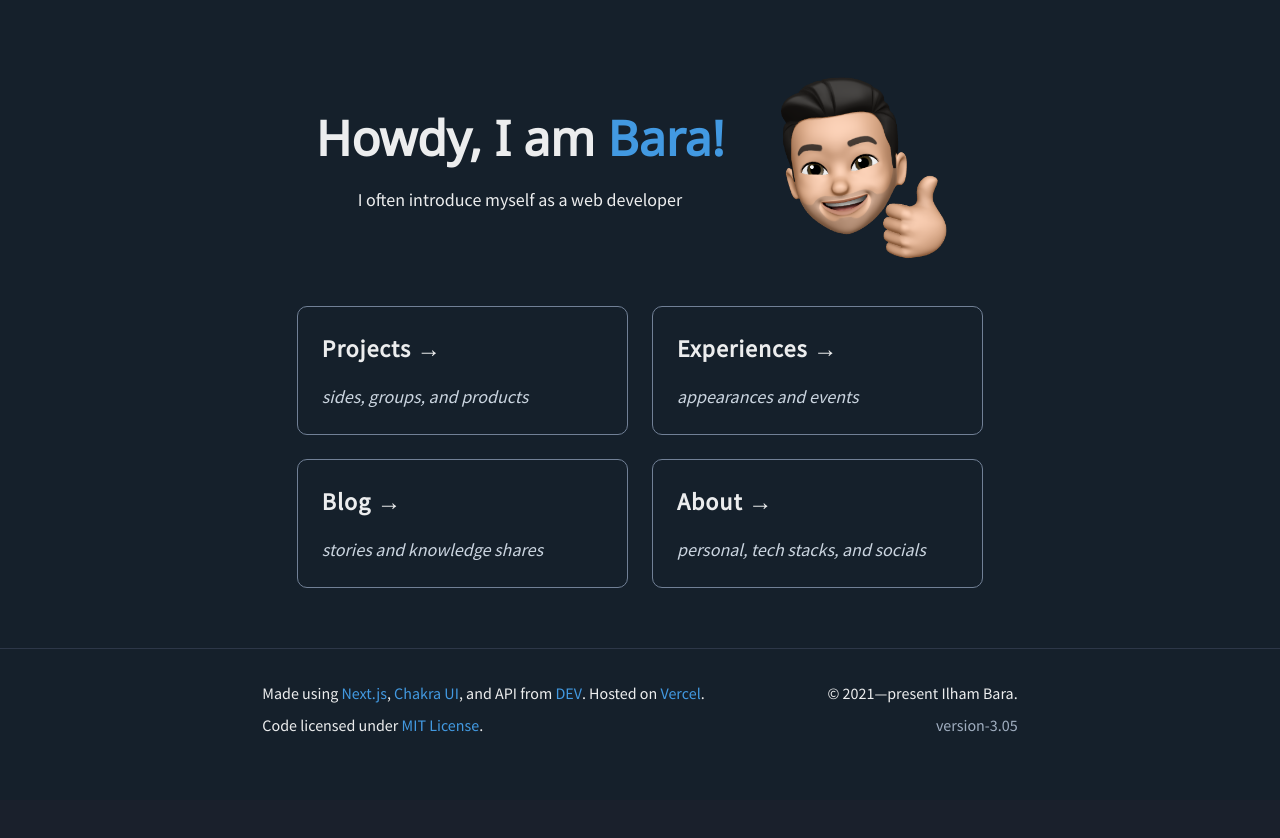
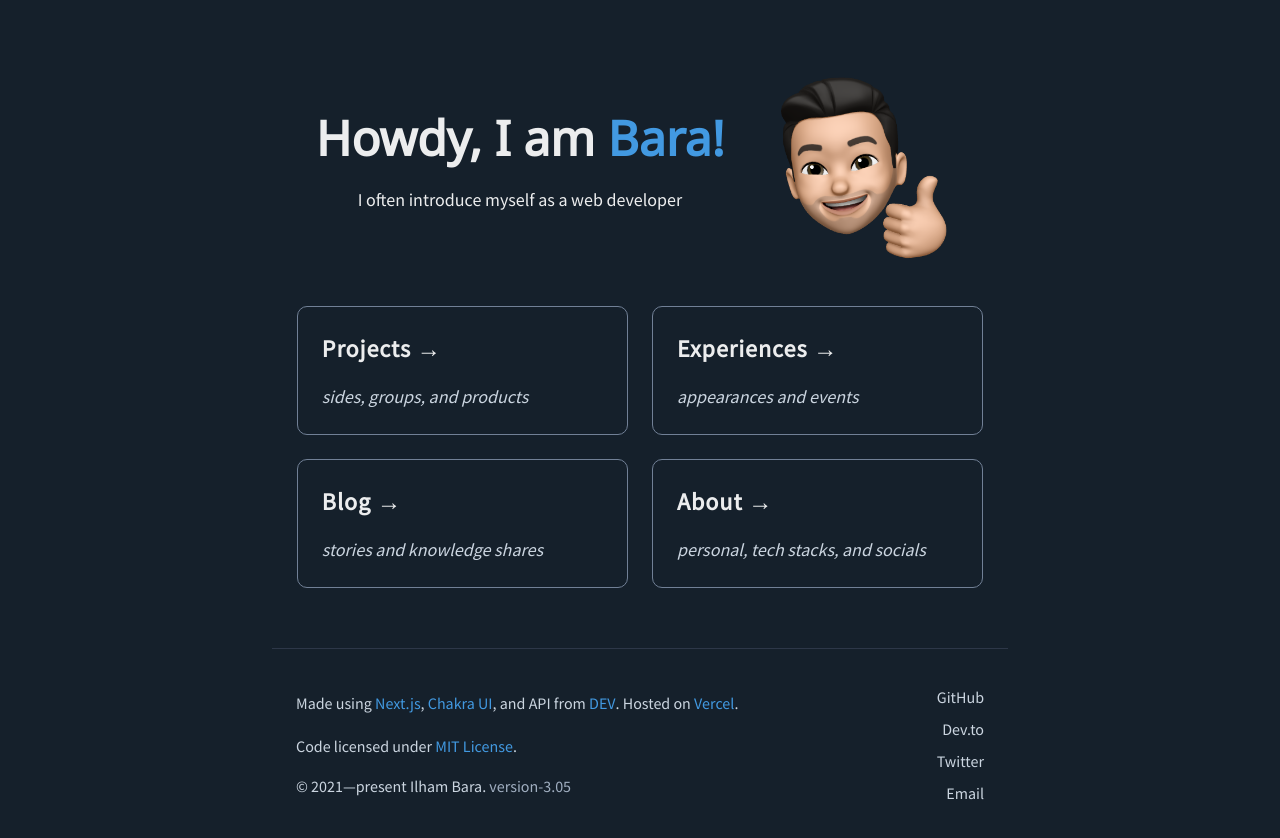
Before and after one commit to ilhambara/portfolio, a Next.js app: page / in a window 1280 px wide. Shown: the top 838 px of the page. Before the commit the page ends 800 px from the top, so only its background shows below. Built offline with nearby package versions, Linux system fonts and the light colour scheme.

Commit message:
Edit: layout on footer

```diff
--- a/components/Footer.js
+++ b/components/Footer.js
@@ -1,29 +1,28 @@
-import { Box, Center, Flex, Link, Text, VStack, Stack } from "@chakra-ui/react";
+import { Box, Flex, Link, Text, VStack, Stack } from "@chakra-ui/react";
+import socials from "../data/socials.json";
 
 export const Footer = () => {
 	return (
 		<Flex
 			as="footer"
 			flexDirection={["column", "row"]}
-			alignItems="center"
-			justifyContent="center"
-			m="auto"
-			py={["6", "8"]}
-			px="3"
+			alignItems={["center", "flex-start"]}
+			justifyContent="space-between"
+			py={6}
+			px={3}
 			w="100%"
 			h="100%"
 			borderTop=" 1px solid"
 			borderColor="gray.700"
+			textColor="gray.300"
 		>
 			<VStack
 				alignItems={["center", "flex-start"]}
-				justifyContent="space-evenly"
 				textAlign={["center", "left"]}
-				w={["90%", "45%"]}
-				m={["3", "0"]}
+				w={["100%", "75%"]}
+				m={3}
 			>
-				<Center>
-					<Text>
+				<Text mt={1} lineHeight={1.8}>
 					Made using{" "}
 					<Link
 						href="https://nextjs.org/"
@@ -51,7 +50,7 @@ export const Footer = () => {
 					>
 						DEV
 					</Link>
-						{". "}Hosted on{" "}
+					{". "} Hosted on{" "}
 					<Link
 						href="https://vercel.com/"
 						textColor="blue.400"
@@ -62,10 +61,8 @@ export const Footer = () => {
 					</Link>
 					{"."}
 				</Text>
-				</Center>
 
-				<Center>
-					<Text>
+				<Text py={2}>
 					Code licensed under{" "}
 					<Link
 						href="https://github.com/ilhambara/nextjs-portfolio/blob/main/LICENSE"
@@ -77,18 +74,27 @@ export const Footer = () => {
 					</Link>
 					{"."}
 				</Text>
-				</Center>
+				<Text fontWeight="medium">
+					© 2021—present Ilham Bara.{" "}
+					<Box as="span" textColor="gray.400">
+						version-3.05
+					</Box>
+				</Text>
 			</VStack>
 
 			<Stack
-				direction="column"
+				direction={["row", "column"]}
 				alignItems={["center", "flex-end"]}
-				m={["3", "0"]}
+				justifyContent="space-evenly"
+				textColor="gray.300"
+				w={["100%", "25%"]}
+				m={3}
 			>
-				<Text fontWeight="medium">© 2021—present Ilham Bara.</Text>
-				<Text fontWeight="medium" textColor="gray.400">
-					version-3.05
-				</Text>
+				{socials.map((social) => (
+					<Link key={social.id} href={social.canonical_url} isExternal>
+						{social.social}
+					</Link>
+				))}
 			</Stack>
 		</Flex>
 	);
--- a/components/HomeCard.js
+++ b/components/HomeCard.js
@@ -1,5 +1,6 @@
+import NextLink from "next/link";
 import data from "../data/home.json";
-import { Link, Text } from "@chakra-ui/react";
+import { Text, Link } from "@chakra-ui/react";
 
 export const HomeCard = () => {
 	return (
--- a/components/Layout.js
+++ b/components/Layout.js
@@ -18,9 +18,9 @@ export const Layout = ({ children }) => {
 				>
 					{children}
 				</Flex>
+
+				<Footer />
 			</Container>
-
-			<Footer />
 		</Box>
 	);
 };
--- a/pages/about.js
+++ b/pages/about.js
@@ -1,6 +1,6 @@
+import Head from "next/head";
 import data from "../data/about.json";
 import socials from "../data/socials.json";
-import Head from "next/head";
 import {
 	Box,
 	Flex,
```
Lines whose indentation alone changed are shown as unchanged.
